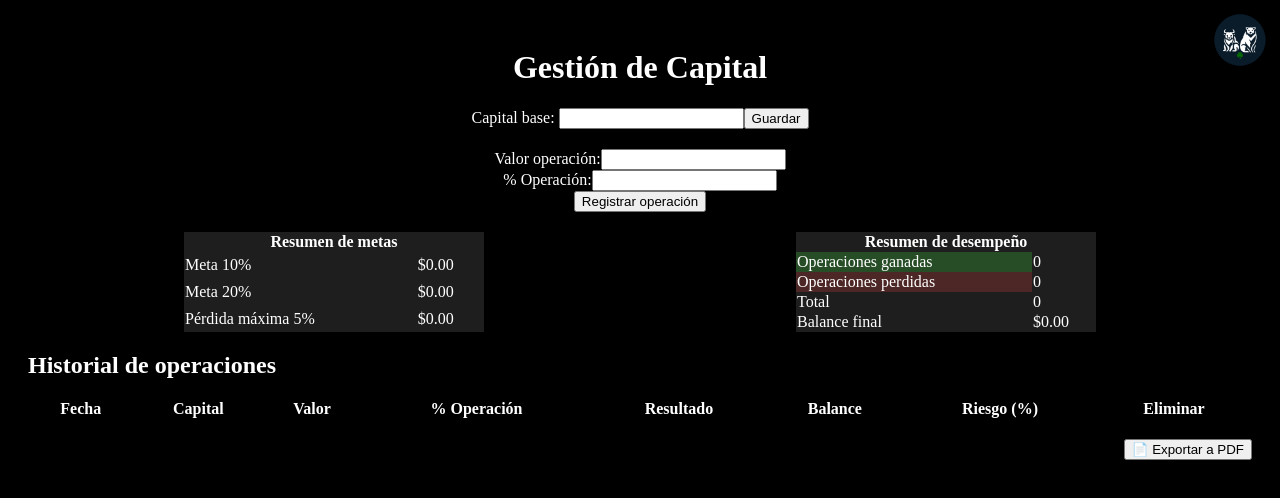
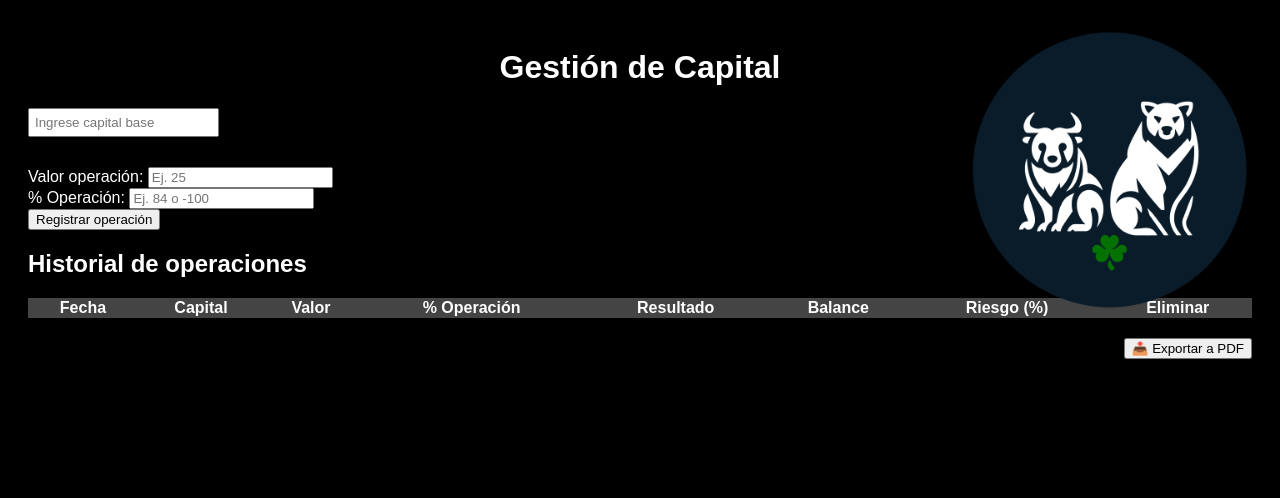
Before and after one commit to Brunito23/trading-app, a React (Vite) app: page / in a window 1280 px wide. Shown: the top 498 px of the page. Built offline with nearby package versions, Linux system fonts and the light colour scheme.

Commit message:
✨ Mejora logo y tabla de historial centrado y estilizado

```diff
--- a/src/App.jsx
+++ b/src/App.jsx
@@ -4,204 +4,173 @@ import 'jspdf-autotable';
 import logo from './assets/logo.png';
 
 function App() {
-  const [capitalBase, setCapitalBase] = useState(() => {
-    const guardado = localStorage.getItem("capitalBase");
-    return guardado ? parseFloat(guardado) : "";
-  });
-  const [capitalInput, setCapitalInput] = useState("");
-  const [valorOperacion, setValorOperacion] = useState("");
-  const [porcentajeOperacion, setPorcentajeOperacion] = useState("");
-  const [operaciones, setOperaciones] = useState(() => {
-    const guardadas = localStorage.getItem("operaciones");
-    return guardadas ? JSON.parse(guardadas) : [];
-  });
+  const [capitalBase, setCapitalBase] = useState(() => localStorage.getItem('capitalBase') || '');
+  const [inputCapital, setInputCapital] = useState('');
+  const [valor, setValor] = useState('');
+  const [porcentaje, setPorcentaje] = useState('');
+  const [operaciones, setOperaciones] = useState(() => JSON.parse(localStorage.getItem('operaciones')) || []);
 
-  useEffect(() => {
-    if (capitalBase !== "") {
-      localStorage.setItem("capitalBase", capitalBase);
-    }
-  }, [capitalBase]);
+  const calcularRiesgo = (balanceFinal) => {
+    const riesgo = ((balanceFinal - parseFloat(capitalBase)) / parseFloat(capitalBase)) * 100;
+    return riesgo.toFixed(2) + '%';
+  };
 
   const registrarOperacion = () => {
-    const valor = parseFloat(valorOperacion);
-    const porcentaje = parseFloat(porcentajeOperacion);
-    if (!valor || isNaN(porcentaje)) return;
+    if (!valor || !porcentaje || isNaN(valor) || isNaN(porcentaje)) return;
 
-    const capitalInicial = operaciones.length === 0 ? capitalBase : operaciones[operaciones.length - 1].balance;
-    const resultado = parseFloat((valor * porcentaje / 100).toFixed(2));
-    const balance = parseFloat((capitalInicial + resultado).toFixed(2));
-    const riesgo = parseFloat((((balance - capitalBase) / capitalBase) * 100).toFixed(2));
+    const capitalInicial = operaciones.length > 0
+      ? operaciones[operaciones.length - 1].balance
+      : parseFloat(capitalBase);
 
+    const resultado = parseFloat(valor) * (parseFloat(porcentaje) / 100);
+    const balance = capitalInicial + resultado;
     const nuevaOperacion = {
       fecha: new Date().toLocaleDateString(),
-      capital: capitalInicial,
-      valor,
-      porcentaje,
-      resultado,
-      balance,
-      riesgo
+      capital: capitalInicial.toFixed(2),
+      valor: parseFloat(valor).toFixed(2),
+      porcentaje: parseFloat(porcentaje).toFixed(2),
+      resultado: resultado.toFixed(2),
+      balance: balance.toFixed(2),
+      riesgo: calcularRiesgo(balance)
     };
 
     const nuevasOperaciones = [...operaciones, nuevaOperacion];
     setOperaciones(nuevasOperaciones);
-    localStorage.setItem("operaciones", JSON.stringify(nuevasOperaciones));
-    setValorOperacion("");
-    setPorcentajeOperacion("");
-  };
+    localStorage.setItem('operaciones', JSON.stringify(nuevasOperaciones));
 
-  const borrarCapitalBase = () => {
-    localStorage.removeItem("capitalBase");
-    setCapitalBase("");
-    setCapitalInput("");
-    setOperaciones([]);
-    localStorage.removeItem("operaciones");
+    setValor('');
+    setPorcentaje('');
   };
 
   const exportarPDF = () => {
     const doc = new jsPDF();
-    doc.text("Historial de operaciones", 14, 10);
+    doc.text('Historial de Operaciones', 14, 16);
     doc.autoTable({
-      head: [["Fecha", "Capital", "Valor", "% Operación", "Resultado", "Balance", "Riesgo (%)"]],
-      body: operaciones.map(op => [
-        op.fecha,
-        `$${op.capital.toFixed(2)}`,
-        `$${op.valor.toFixed(2)}`,
-        `${op.porcentaje.toFixed(2)}%`,
-        `$${op.resultado.toFixed(2)}`,
-        `$${op.balance.toFixed(2)}`,
-        `${op.riesgo.toFixed(2)}%`
-      ])
+      head: [["Fecha", "Capital", "Valor", "% Operación", "Resultado", "Balance", "Riesgo"]],
+      body: operaciones.map(op => [op.fecha, `$${op.capital}`, `$${op.valor}`, `${op.porcentaje}%`, `$${op.resultado}`, `$${op.balance}`, op.riesgo])
     });
-    doc.save("historial_operaciones.pdf");
+    doc.save('historial_operaciones.pdf');
   };
 
-  const eliminarOperacion = (index) => {
-    const nuevasOperaciones = [...operaciones];
-    nuevasOperaciones.splice(index, 1);
-
+  const borrarOperacion = (index) => {
+    const nuevasOperaciones = operaciones.filter((_, i) => i !== index);
     for (let i = index; i < nuevasOperaciones.length; i++) {
-      const prevBalance = i === 0 ? capitalBase : nuevasOperaciones[i - 1].balance;
-      const valor = nuevasOperaciones[i].valor;
-      const porcentaje = nuevasOperaciones[i].porcentaje;
-
-      const resultado = parseFloat((valor * porcentaje / 100).toFixed(2));
-      const balance = parseFloat((prevBalance + resultado).toFixed(2));
-      const riesgo = parseFloat((((balance - capitalBase) / capitalBase) * 100).toFixed(2));
-
-      nuevasOperaciones[i] = {
-        ...nuevasOperaciones[i],
-        capital: prevBalance,
-        resultado,
-        balance,
-        riesgo
-      };
+      const anterior = i === 0 ? parseFloat(capitalBase) : parseFloat(nuevasOperaciones[i - 1].balance);
+      const resultado = parseFloat(nuevasOperaciones[i].valor) * (parseFloat(nuevasOperaciones[i].porcentaje) / 100);
+      const balance = anterior + resultado;
+      nuevasOperaciones[i].capital = anterior.toFixed(2);
+      nuevasOperaciones[i].resultado = resultado.toFixed(2);
+      nuevasOperaciones[i].balance = balance.toFixed(2);
+      nuevasOperaciones[i].riesgo = calcularRiesgo(balance);
     }
-
     setOperaciones(nuevasOperaciones);
-    localStorage.setItem("operaciones", JSON.stringify(nuevasOperaciones));
+    localStorage.setItem('operaciones', JSON.stringify(nuevasOperaciones));
   };
 
-  const operacionesGanadas = operaciones.filter(op => op.resultado > 0).length;
-  const operacionesPerdidas = operaciones.filter(op => op.resultado < 0).length;
-  const balanceTotal = operaciones.length > 0 ? operaciones[operaciones.length - 1].balance : 0;
+  const borrarCapitalBase = () => {
+    setCapitalBase('');
+    setOperaciones([]);
+    localStorage.removeItem('capitalBase');
+    localStorage.removeItem('operaciones');
+  };
+
+  const ganadas = operaciones.filter(op => parseFloat(op.resultado) > 0).length;
+  const perdidas = operaciones.filter(op => parseFloat(op.resultado) < 0).length;
+
+  useEffect(() => {
+    if (inputCapital && !capitalBase) {
+      setCapitalBase(inputCapital);
+      localStorage.setItem('capitalBase', inputCapital);
+    }
+  }, [inputCapital, capitalBase]);
 
   return (
-    <div style={{ backgroundColor: 'black', color: 'white', minHeight: '100vh', padding: '20px' }}>
+    <div style={{ backgroundColor: 'black', color: 'white', padding: '20px', fontFamily: 'Arial' }}>
       <img
         src={logo}
         alt="Logo"
-        style={{ position: 'absolute', top: '10px', right: '10px', width: '60px', height: 'auto', zIndex: 10 }}
+        style={{ position: 'absolute', top: '10px', right: '10px', width: '25%', height: 'auto', zIndex: 10 }}
       />
+
       <h1 style={{ textAlign: 'center' }}>Gestión de Capital</h1>
-
-      {capitalBase === "" ? (
-        <div style={{ textAlign: 'center' }}>
-          <label>Capital base: </label>
+      {capitalBase ? (
+        <div style={{ backgroundColor: '#007bff', padding: '10px', fontWeight: 'bold' }}>
+          Capital base: ${parseFloat(capitalBase).toFixed(2)}
+          <button onClick={borrarCapitalBase} style={{ marginLeft: '10px', backgroundColor: 'red', color: 'white' }}>❌ Borrar capital base</button>
+        </div>
+      ) : (
         <input
           type="number"
-            value={capitalInput}
-            onChange={e => setCapitalInput(e.target.value)}
+          placeholder="Ingrese capital base"
+          value={inputCapital}
+          onChange={(e) => setInputCapital(e.target.value)}
+          style={{ marginBottom: '10px', padding: '5px' }}
         />
-          <button onClick={() => setCapitalBase(parseFloat(capitalInput))}>Guardar</button>
-        </div>
-      ) : (
-        <div style={{ backgroundColor: '#007bff', padding: '10px', color: 'white', fontWeight: 'bold' }}>
-          Capital base: ${capitalBase.toFixed(2)}
-          <button style={{ marginLeft: '10px', backgroundColor: 'red', color: 'white' }} onClick={borrarCapitalBase}>
-            ❌ Borrar capital base
-          </button>
-        </div>
       )}
 
-      <div style={{ margin: '20px 0', textAlign: 'center' }}>
-        <div>
-          Valor operación:
-          <input
-            type="number"
-            value={valorOperacion}
-            onChange={e => setValorOperacion(e.target.value)}
-          />
-        </div>
-        <div>
-          % Operación:
-          <input
-            type="number"
-            value={porcentajeOperacion}
-            onChange={e => setPorcentajeOperacion(e.target.value)}
-          />
-        </div>
+      <div style={{ margin: '20px 0' }}>
+        <label>Valor operación: </label>
+        <input type="number" value={valor} onChange={e => setValor(e.target.value)} placeholder="Ej. 25" />
+        <br />
+        <label>% Operación: </label>
+        <input type="number" value={porcentaje} onChange={e => setPorcentaje(e.target.value)} placeholder="Ej. 84 o -100" />
+        <br />
         <button onClick={registrarOperacion}>Registrar operación</button>
       </div>
 
-      <div style={{ display: 'flex', justifyContent: 'space-around', flexWrap: 'wrap' }}>
-        <table style={{ borderCollapse: 'collapse', width: '300px', backgroundColor: '#1e1e1e' }}>
-          <thead><tr><th colSpan={2}>Resumen de metas</th></tr></thead>
+      {capitalBase && (
+        <div style={{ display: 'flex', gap: '20px', marginBottom: '20px' }}>
+          <table style={{ backgroundColor: '#222', width: '50%' }}>
             <tbody>
+              <tr><th colSpan="2">Resumen de metas</th></tr>
               <tr><td>Meta 10%</td><td>${(capitalBase * 1.10).toFixed(2)}</td></tr>
               <tr><td>Meta 20%</td><td>${(capitalBase * 1.20).toFixed(2)}</td></tr>
               <tr><td>Pérdida máxima 5%</td><td>${(capitalBase * 0.95).toFixed(2)}</td></tr>
             </tbody>
           </table>
-
-        <table style={{ borderCollapse: 'collapse', width: '300px', backgroundColor: '#1e1e1e' }}>
-          <thead><tr><th colSpan={2}>Resumen de desempeño</th></tr></thead>
+          <table style={{ backgroundColor: '#222', width: '50%' }}>
             <tbody>
-            <tr><td style={{ backgroundColor: '#264d26' }}>Operaciones ganadas</td><td>{operacionesGanadas}</td></tr>
-            <tr><td style={{ backgroundColor: '#4d2626' }}>Operaciones perdidas</td><td>{operacionesPerdidas}</td></tr>
+              <tr><th colSpan="2">Resumen de desempeño</th></tr>
+              <tr><td style={{ backgroundColor: '#2e5736' }}>Operaciones ganadas</td><td>{ganadas}</td></tr>
+              <tr><td style={{ backgroundColor: '#5c2e2e' }}>Operaciones perdidas</td><td>{perdidas}</td></tr>
               <tr><td>Total</td><td>{operaciones.length}</td></tr>
-            <tr><td>Balance final</td><td>${balanceTotal.toFixed(2)}</td></tr>
+              <tr><td>Balance final</td><td>${operaciones.length > 0 ? operaciones[operaciones.length - 1].balance : '0.00'}</td></tr>
             </tbody>
           </table>
         </div>
+      )}
 
       <h2>Historial de operaciones</h2>
-      <table style={{ width: '100%', borderCollapse: 'collapse', marginTop: '10px' }}>
+      <table style={{ width: '100%', borderCollapse: 'collapse', textAlign: 'center' }}>
         <thead>
-          <tr>
-            <th>Fecha</th><th>Capital</th><th>Valor</th><th>% Operación</th><th>Resultado</th><th>Balance</th><th>Riesgo (%)</th><th>Eliminar</th>
+          <tr style={{ backgroundColor: '#444' }}>
+            <th>Fecha</th>
+            <th>Capital</th>
+            <th>Valor</th>
+            <th>% Operación</th>
+            <th>Resultado</th>
+            <th>Balance</th>
+            <th>Riesgo (%)</th>
+            <th>Eliminar</th>
           </tr>
         </thead>
         <tbody>
-          {operaciones.map((op, index) => (
-            <tr key={index} style={{ backgroundColor: op.resultado >= 0 ? '#264d26' : '#4d2626' }}>
+          {operaciones.map((op, i) => (
+            <tr key={i} style={{ backgroundColor: parseFloat(op.resultado) > 0 ? '#2e5736' : '#5c2e2e' }}>
               <td>{op.fecha}</td>
-              <td>${op.capital.toFixed(2)}</td>
-              <td>${op.valor.toFixed(2)}</td>
-              <td>{op.porcentaje.toFixed(2)}%</td>
-              <td>${op.resultado.toFixed(2)}</td>
-              <td>${op.balance.toFixed(2)}</td>
-              <td>{op.riesgo.toFixed(2)}%</td>
-              <td>
-                <button onClick={() => eliminarOperacion(index)} style={{ backgroundColor: 'white' }}>❌</button>
-              </td>
+              <td>${op.capital}</td>
+              <td>${op.valor}</td>
+              <td>{op.porcentaje}%</td>
+              <td>${op.resultado}</td>
+              <td>${op.balance}</td>
+              <td>{op.riesgo}</td>
+              <td><button onClick={() => borrarOperacion(i)} style={{ backgroundColor: 'white' }}>❌</button></td>
             </tr>
           ))}
         </tbody>
       </table>
 
-      <div style={{ marginTop: '20px', textAlign: 'right' }}>
-        <button onClick={exportarPDF}>📄 Exportar a PDF</button>
-      </div>
+      <button style={{ marginTop: '20px', float: 'right' }} onClick={exportarPDF}>📤 Exportar a PDF</button>
     </div>
   );
 }
```
Lines whose indentation alone changed are shown as unchanged.
